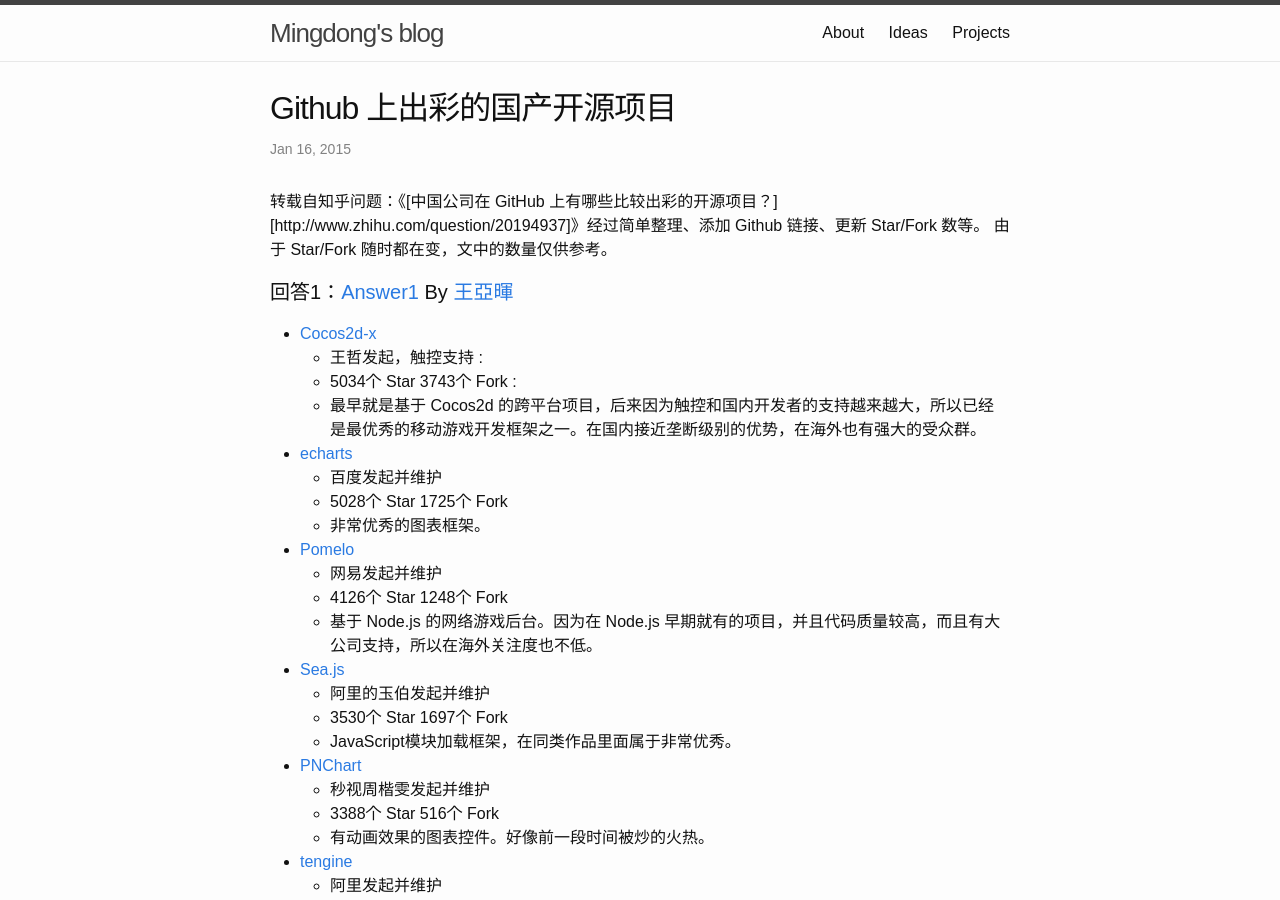
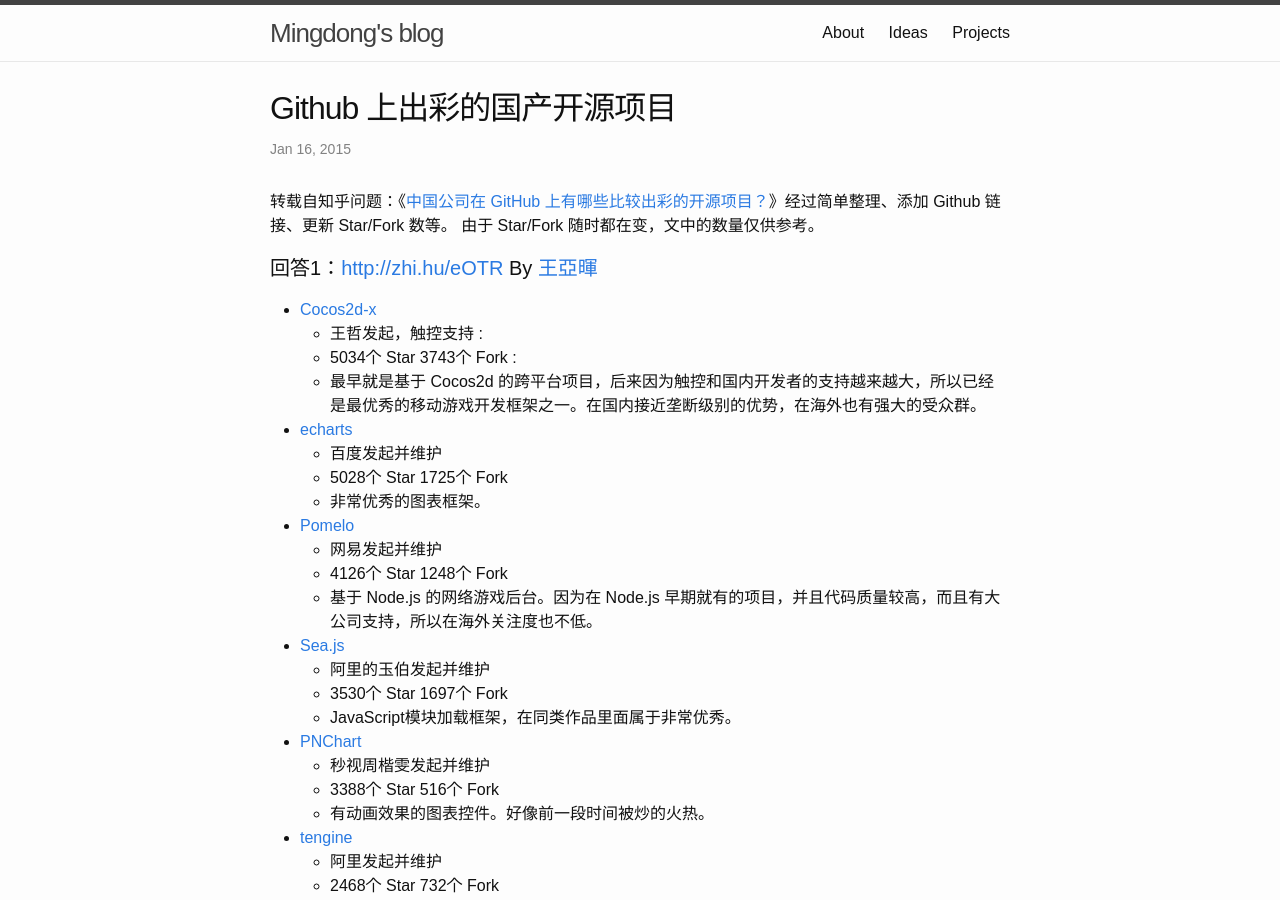
Before and after one commit to itfen/md, a Jekyll site: the page built from _posts/2015-01-16-wonderful-chinese-open-source-projects-on-github.md, in a window 1280 px wide and 900 px high. Built offline with Jekyll 4.4.1, drawn with Linux system fonts in a browser that asks for light colours; comment, search, counter and statistics services are not loaded.

Commit message:
Update post

```diff
--- a/_posts/2015-01-16-wonderful-chinese-open-source-projects-on-github.md
+++ b/_posts/2015-01-16-wonderful-chinese-open-source-projects-on-github.md
@@ -6,10 +6,10 @@
 share: true
 ---
 
-转载自知乎问题：《[中国公司在 GitHub 上有哪些比较出彩的开源项目？][http://www.zhihu.com/question/20194937]》经过简单整理、添加 Github 链接、更新 Star/Fork 数等。
+转载自知乎问题：《[中国公司在 GitHub 上有哪些比较出彩的开源项目？](http://www.zhihu.com/question/20194937)》经过简单整理、添加 Github 链接、更新 Star/Fork 数等。
 由于 Star/Fork 随时都在变，文中的数量仅供参考。
 
-#### 回答1：[Answer1](http://zhi.hu/eOTR) By [王亞暉](http://www.zhihu.com/people/superwyh)
+#### 回答1：[http://zhi.hu/eOTR](http://zhi.hu/eOTR) By [王亞暉](http://www.zhihu.com/people/superwyh)
 
 * [Cocos2d-x](https://github.com/cocos2d/cocos2d-x)
     * 王哲发起，触控支持 :
```
